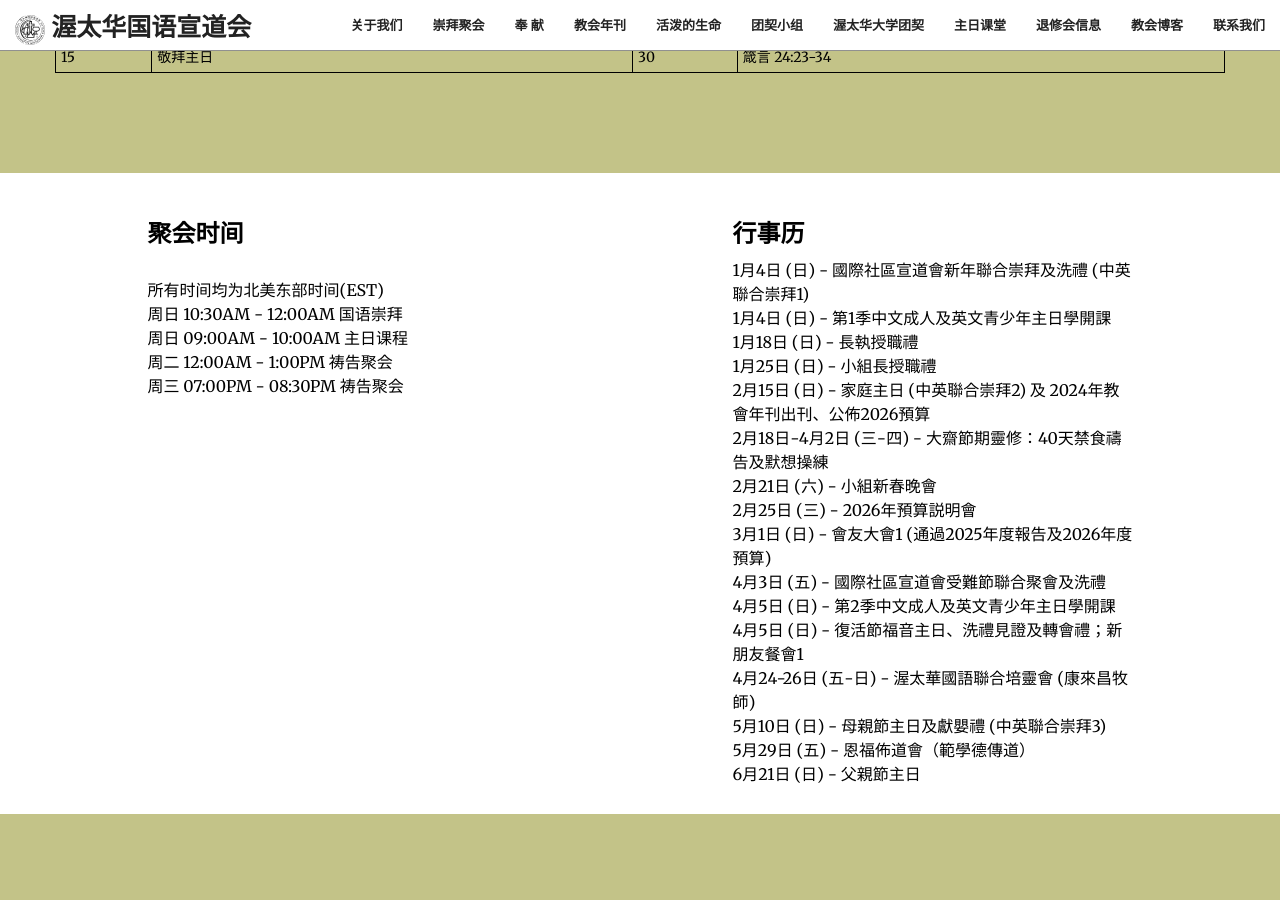
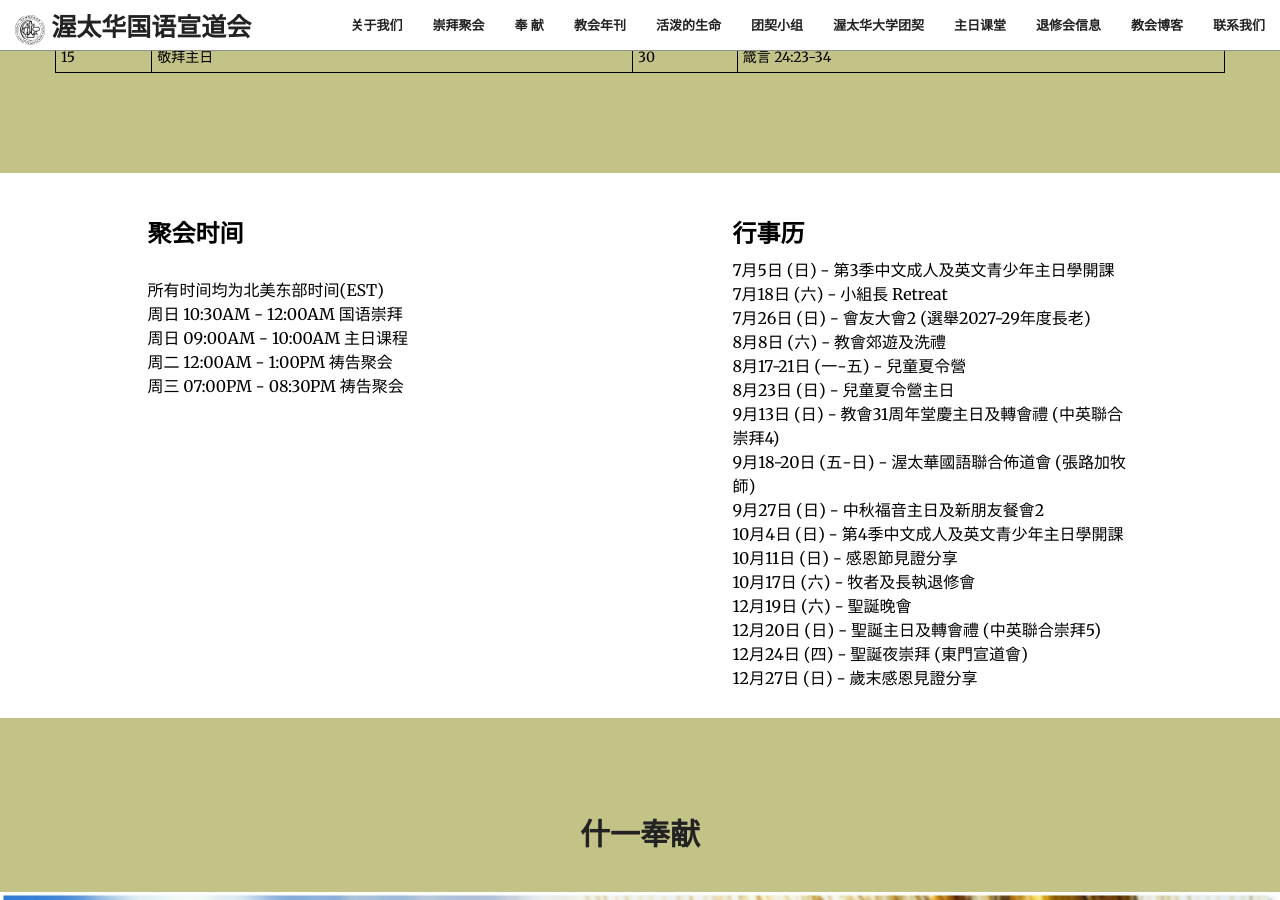
Before and after one commit to JonasYow/ottawaomac, a Jekyll site: the page built from index.html, in a window 1280 px wide and 900 px high, scrolled down 3271 px. Built offline with Jekyll 4.4.1, drawn with Linux system fonts in a browser that asks for light colours; some web fonts are replaced.

Commit message:
Update calendar.yaml

```diff
--- a/_data/calendar.yaml
+++ b/_data/calendar.yaml
@@ -1,47 +1,48 @@
-- time: "1月4日 (日)"
-  title: "國際社區宣道會新年聯合崇拜及洗禮 (中英聯合崇拜1)"
 
-- time: "1月4日 (日)"
-  title: "第1季中文成人及英文青少年主日學開課"
+- time: "7月5日 (日)"
+  title: "第3季中文成人及英文青少年主日學開課"
 
-- time: "1月18日 (日)"
-  title: "長執授職禮"
+- time: "7月18日 (六)"
+  title: "小組長 Retreat"
 
-- time: "1月25日 (日)"
-  title: "小組長授職禮"
+- time: "7月26日 (日)"
+  title: "會友大會2 (選舉2027-29年度長老)"
 
-- time: "2月15日 (日)"
-  title: "家庭主日 (中英聯合崇拜2) 及 2024年教會年刊出刊、公佈2026預算"
+- time: "8月8日 (六)"
+  title: "教會郊遊及洗禮"
 
-- time: "2月18日-4月2日 (三-四)"
-  title: "大齋節期靈修：40天禁食禱告及默想操練"
+- time: "8月17-21日 (一-五)"
+  title: "兒童夏令營"
 
-- time: "2月21日 (六)"
-  title: "小組新春晚會"
+- time: "8月23日 (日)"
+  title: "兒童夏令營主日"
 
-- time: "2月25日 (三)"
-  title: "2026年預算説明會"
+- time: "9月13日 (日)"
+  title: "教會31周年堂慶主日及轉會禮 (中英聯合崇拜4)"
 
-- time: "3月1日 (日)"
-  title: "會友大會1 (通過2025年度報告及2026年度預算)"
+- time: "9月18-20日 (五-日)"
+  title: "渥太華國語聯合佈道會 (張路加牧師)"
 
-- time: "4月3日 (五)"
-  title: "國際社區宣道會受難節聯合聚會及洗禮"
+- time: "9月27日 (日)"
+  title: "中秋福音主日及新朋友餐會2"
 
-- time: "4月5日 (日)"
-  title: "第2季中文成人及英文青少年主日學開課"
+- time: "10月4日 (日)"
+  title: "第4季中文成人及英文青少年主日學開課"
 
-- time: "4月5日 (日)"
-  title: "復活節福音主日、洗禮見證及轉會禮；新朋友餐會1"
+- time: "10月11日 (日)"
+  title: "感恩節見證分享"
 
-- time: "4月24-26日 (五-日)"
-  title: "渥太華國語聯合培靈會 (康來昌牧師)"
+- time: "10月17日 (六)"
+  title: "牧者及長執退修會"
 
-- time: "5月10日 (日)"
-  title: "母親節主日及獻嬰禮 (中英聯合崇拜3)"
+- time: "12月19日 (六)"
+  title: "聖誕晚會"
 
-- time: "5月29日 (五)"
-  title: "恩福佈道會（範學德傳道）"
+- time: "12月20日 (日)"
+  title: "聖誕主日及轉會禮 (中英聯合崇拜5)"
 
-- time: "6月21日 (日)"
-  title: "父親節主日"
+- time: "12月24日 (四)"
+  title: "聖誕夜崇拜 (東門宣道會)"
+
+- time: "12月27日 (日)"
+  title: "歲末感恩見證分享"
```
